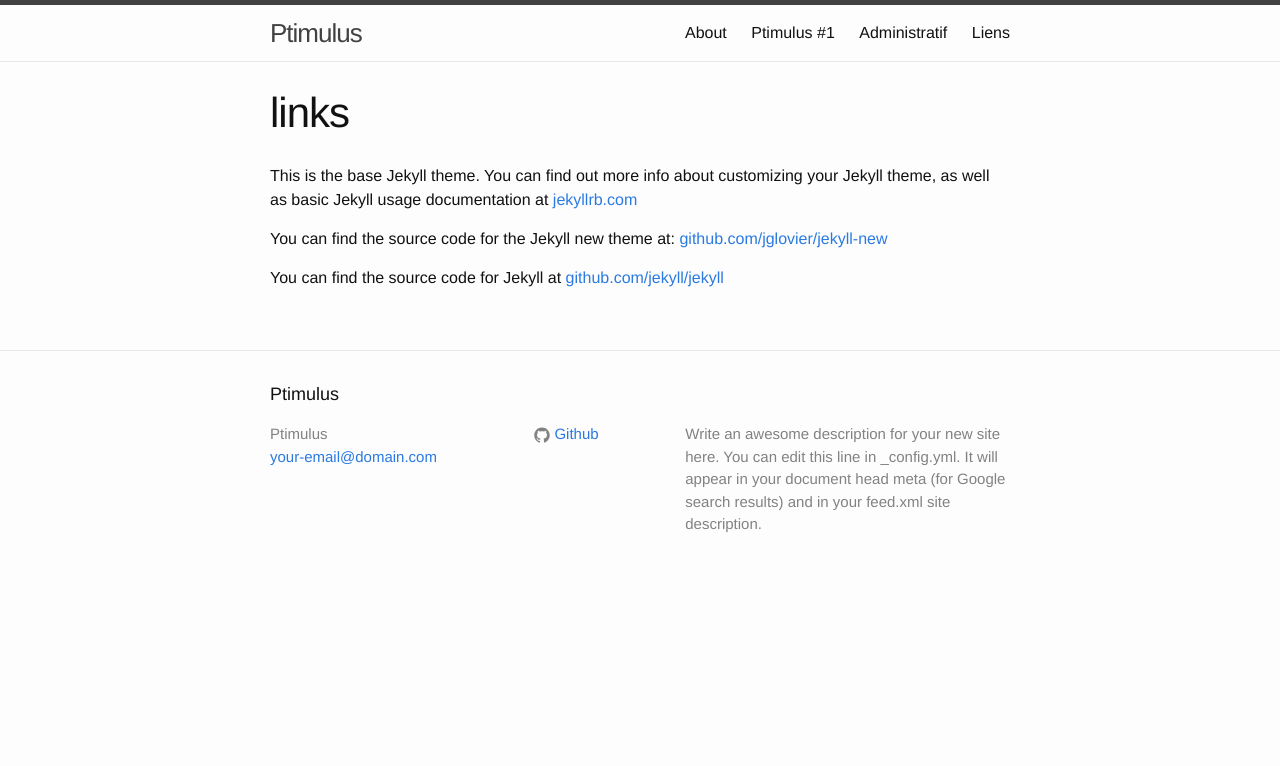
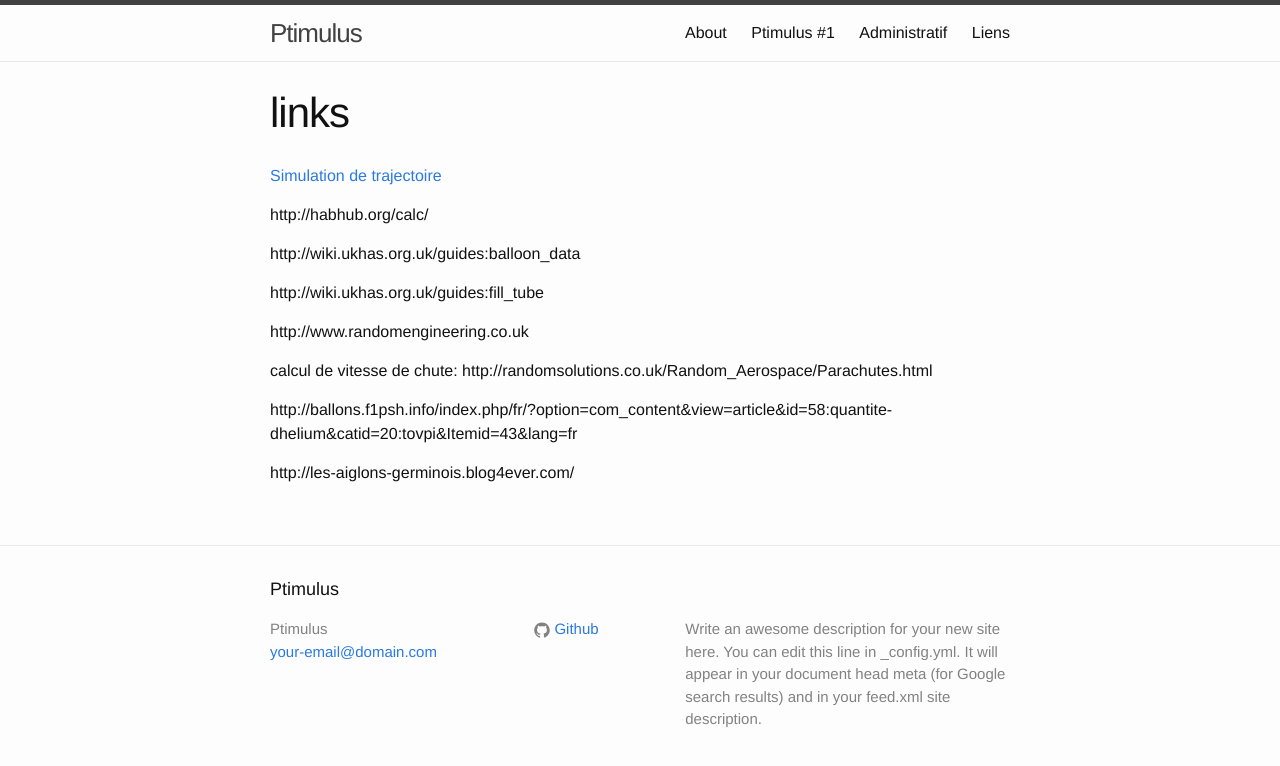
Before and after one commit to MichaelMure/ptimulus.eu, a Jekyll site: the page built from pages/links.md, in a window 1280 px wide. Shown: the top 766 px of the page. Built offline with Jekyll 4.4.1, drawn with Linux system fonts in a browser that asks for light colours.

Commit message:
Aggregation of a set of url for the "links" page. Need to be formatted.

```diff
--- a/pages/links.md
+++ b/pages/links.md
@@ -4,8 +4,19 @@ title: links
 permalink: /links/
 ---
 
-This is the base Jekyll theme. You can find out more info about customizing your Jekyll theme, as well as basic Jekyll usage documentation at [jekyllrb.com](http://jekyllrb.com/)
+[Simulation de trajectoire](http://predict.habhub.org)
 
-You can find the source code for the Jekyll new theme at: [github.com/jglovier/jekyll-new](https://github.com/jglovier/jekyll-new)
+http://habhub.org/calc/
 
-You can find the source code for Jekyll at [github.com/jekyll/jekyll](https://github.com/jekyll/jekyll)
+http://wiki.ukhas.org.uk/guides:balloon_data
+
+http://wiki.ukhas.org.uk/guides:fill_tube
+
+http://www.randomengineering.co.uk
+
+calcul de vitesse de chute:
+http://randomsolutions.co.uk/Random_Aerospace/Parachutes.html
+
+http://ballons.f1psh.info/index.php/fr/?option=com_content&view=article&id=58:quantite-dhelium&catid=20:tovpi&Itemid=43&lang=fr
+
+http://les-aiglons-germinois.blog4ever.com/
```
